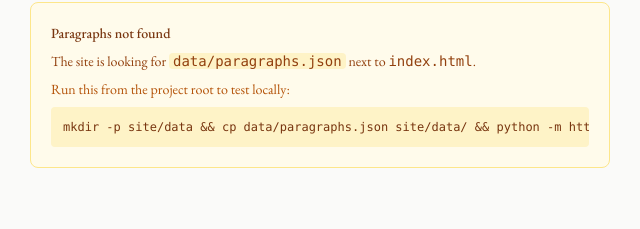
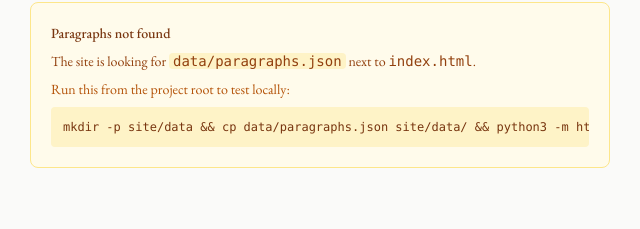
Before and after one commit to awostenberg/maghum, a plain HTML site: page site/index.html in a window 1280 px wide. Shown: the part 509-738 px from the top of the page, 250-890 px from the left. Drawn offline with nearby package versions, Linux system fonts and the light colour scheme; no server answers.

Commit message:
docs: use python3 instead of python in all examples
macOS does not provide a 'python' command by default. Updated READMEs and inline error message to use python3 -m http.server for better out-of-box experience.

```diff
--- a/site/index.html
+++ b/site/index.html
@@ -105,7 +105,7 @@
             <p class="font-medium text-amber-900 mb-2">Paragraphs not found</p>
             <p class="text-amber-800">The site is looking for <code class="font-mono bg-amber-100 px-1 rounded">data/paragraphs.json</code> next to <code class="font-mono">index.html</code>.</p>
             <p class="mt-2 text-amber-700">Run this from the project root to test locally:</p>
-            <pre class="mt-2 bg-amber-100 text-amber-900 p-3 rounded font-mono text-xs overflow-x-auto">mkdir -p site/data && cp data/paragraphs.json site/data/ && python -m http.server 8080 --directory site</pre>
+            <pre class="mt-2 bg-amber-100 text-amber-900 p-3 rounded font-mono text-xs overflow-x-auto">mkdir -p site/data && cp data/paragraphs.json site/data/ && python3 -m http.server 8080 --directory site</pre>
           </div>
         `;
         return [];
```
Also changed, not shown: README.md, site/README.md.
